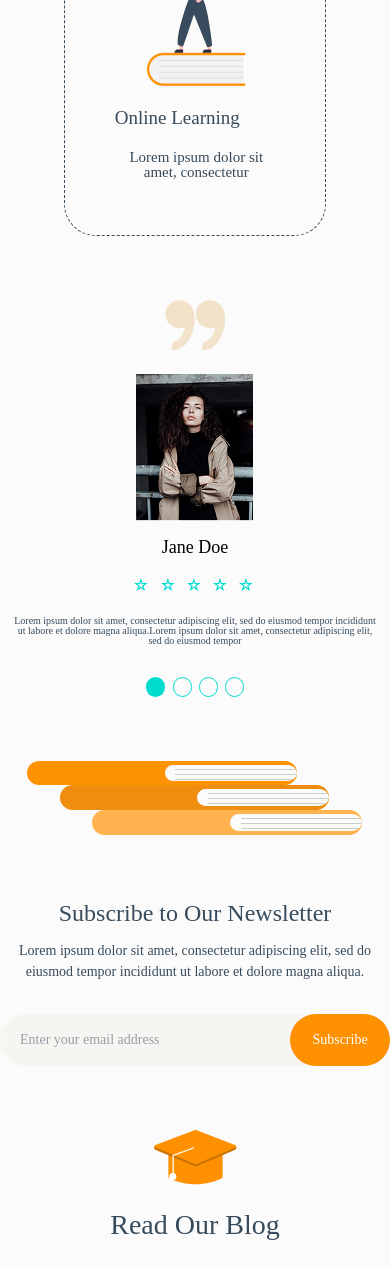
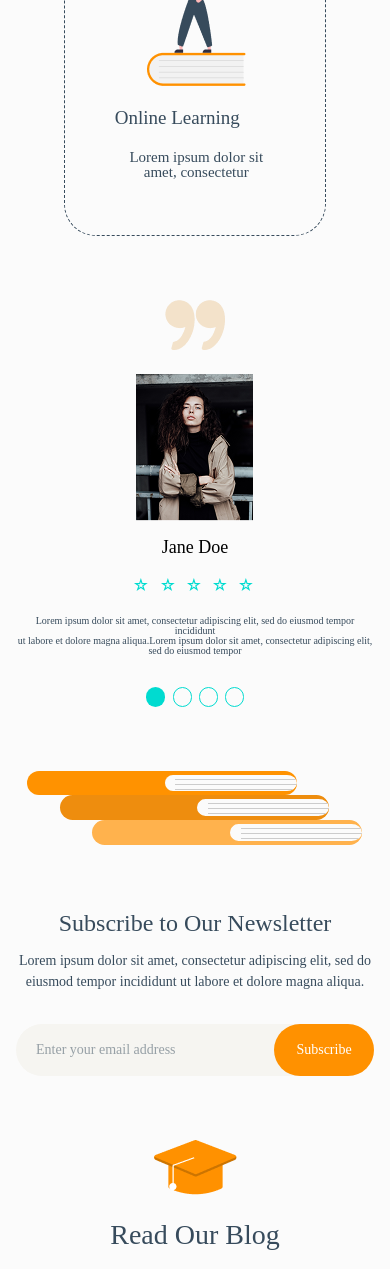
Before and after one commit to agrawaljay12/Online-Learning, a React (Vite) app: page / in a window 390 px wide. Shown: the part 2034-3303 px from the top of the page. Built offline with nearby package versions, Linux system fonts and the light colour scheme.

Commit message:
Enhance layout responsiveness in Subscribe and Testimonial components by adding padding for better mobile support

```diff
--- a/src/component/common/Subscribe.jsx
+++ b/src/component/common/Subscribe.jsx
@@ -32,7 +32,7 @@ const Subscribe = () => {
   return (
     <>
       <section className="overflow-x-clip">
-        <div className="w-full max-w-[569px] xl:ml-[391px] xl:mr-[406px] 2xl:mx-auto mt-16 xl:mt-[132.58px] sm:mt-[100px] mx-auto font-[LibreBaskerville]">
+        <div className="w-full max-w-[569px] xl:ml-[391px] xl:mr-[406px] 2xl:mx-auto mt-16 xl:mt-[132.58px] sm:mt-[100px] mx-auto font-[LibreBaskerville] px-4 md:px-0">
           <h1 className="w-full lg:w-[519px] h-auto lg:h-[45px] xl:text-[36px] md:text-[32px] sm:text-[28px] text-[24px] text  leading-tight lg:leading-none text-center text-[rgba(55,75,92,1)] font-normal">
             Subscribe to Our Newsletter
           </h1>
--- a/src/component/common/Testimonial.jsx
+++ b/src/component/common/Testimonial.jsx
@@ -5,7 +5,7 @@ const Testimonial = () => {
   return (
     <>
       <section className="overflow-x-clip">
-        <div className="w-full max-w-[1187px] lg:w-[905px] lg:h-[500px] xl:h-[520px] xl:w-auto h-auto xl:ml-[90px] xl:mr-[89px] mt-16 sm:mt-20 lg:mt-[92.7px] md:mx-auto  2xl:mx-auto relative">
+        <div className="w-full max-w-[1187px] lg:w-[905px] lg:h-[500px] xl:h-[520px] xl:w-auto h-auto xl:ml-[90px] xl:mr-[89px] mt-16 sm:mt-20 lg:mt-[92.7px] md:mx-auto 2xl:mx-auto relative md:px-0 px-4">
           <div className=" absolute xl:w-[203px] xl:h-[203px] lg:w-[183px] lg:h-[183px] top-[35px] border-t-30 border-l-30 opacity-25 border-[rgba(255,145,0,1)] hidden lg:block"></div>
           <div className="xl:ml-[203px] mt-[16.93px] w-full max-w-[759px] lg:w-[650px] xl:w-[759px] mx-auto lg:mx-0 lg:ml-[60px]">
             <img
@@ -38,7 +38,7 @@ const Testimonial = () => {
                 ☆
               </div>
             </div>
-            <p className=" mt-[23px] text-center text-[rgba(55,75,92,1)] font-[LibreBaskerville] font-normal xl:text-[16px] md:text-[14px] sm:text-[12px] text-[10px] leading-none xl:w-[759px] w-full h-[95px] h-auto lg:mr-[21px] lg:ml-[1px]">
+            <p className=" mt-[23px] text-center text-[rgba(55,75,92,1)] font-[LibreBaskerville] font-normal xl:text-[16px] md:text-[14px] sm:text-[12px] text-[10px] leading-none xl:w-[759px] w-full xl:h-[95px] h-auto lg:mr-[21px] lg:ml-[1px]">
               Lorem ipsum dolor sit amet, consectetur adipiscing elit, sed do
               eiusmod tempor incididunt <br />
               ut labore et dolore magna aliqua.Lorem ipsum dolor sit amet,
```
